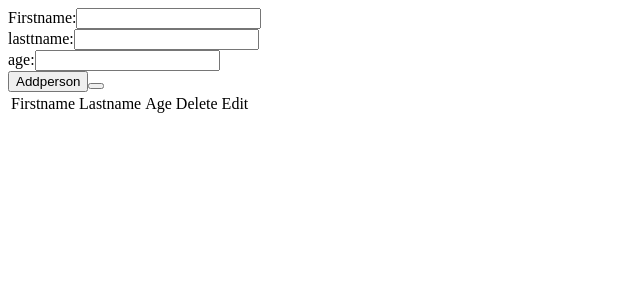
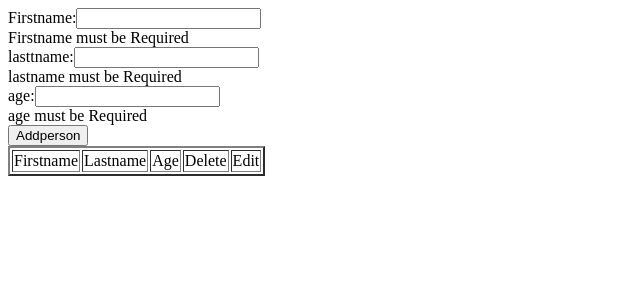
Before and after one commit to jagadeesh7089/todolist, an Angular app: page / in a window 1280 px wide. Shown: the top 300 px of the page, without its empty margins (0-640 px from the left). Built offline with nearby package versions, Linux system fonts and the light colour scheme.

Commit message:
form validators

```diff
--- a/src/app/forms/forms.component.html
+++ b/src/app/forms/forms.component.html
@@ -2,21 +2,24 @@
     <div>
         <label>Firstname:</label>
         <input type="text" formControlName="fname" >
+        <div *ngIf="personForm.controls['fname'].errors">Firstname must be Required</div>
     </div>
     <div>
         <label>lasttname:</label>
         <input type="text" formControlName="lname" >
+        <div *ngIf="personForm.controls['lname'].errors">lastname must be Required</div>
     </div>
     <div>
         <label>age:</label>
         <input type="text" formControlName="age" >
+        <div *ngIf="personForm.controls['age'].errors">age must be Required</div>
     </div>
-    <button (click)="add()">Addperson</button>
-    <button ></button>
+    <button (click)="add()" *ngIf="!upbtnstatus" >Addperson</button>
+    <button (click)="update()" *ngIf="upbtnstatus" >update</button>
 </div>
 
 
-<table>
+<table border="2px solid">
     <thead>
         <tr>
             <td>Firstname</td>
@@ -32,7 +35,7 @@
             <td>{{item.lname}}</td>
             <td>{{item.age}}</td>
             <td><button (click)="del(i)">Delete</button></td>
-            <td><button (click)="edit()">Edit</button></td>
+            <td><button (click)="edit(item,i)">Edit</button></td>
         </tr>
     </tbody>
 </table>
--- a/src/app/forms/forms.component.ts
+++ b/src/app/forms/forms.component.ts
@@ -1,6 +1,6 @@
 import { CommonModule } from '@angular/common';
 import { Component } from '@angular/core';
-import {FormBuilder, FormControl, FormGroup, FormsModule, ReactiveFormsModule} from '@angular/forms'
+import {FormBuilder, FormControl, FormGroup, FormsModule, ReactiveFormsModule, Validators,} from '@angular/forms'
 @Component({
   selector: 'app-forms',
   imports: [ReactiveFormsModule,CommonModule],
@@ -9,24 +9,48 @@ import {FormBuilder, FormControl, FormGroup, FormsModule, ReactiveFormsModule} f
 })
 export class FormsComponent {
 person:any=[];
+currentIndex:any
+upbtnstatus:boolean=false;
 personForm:FormGroup
  constructor( private fb:FormBuilder){
   this.personForm=this.fb.group({
-     fname:[''],
-     lname:[''],
-     age:['']
+     fname:['',Validators.required,Validators.minLength(4),Validators.maxLength(8)],
+     lname:['',Validators.required],
+     age:['',Validators.required,Validators.min(19),Validators.max(45)]
   });
+
+  console.log(this.personForm)
  }
 
    add(){
       this.person.push(this.personForm.value)
+      this.personForm.setValue({
+         fname:'',
+         lname:'',
+         age:''
+      })
+      console.log(this.personForm)
    }
 
    del(index:any){
+      this.person.splice(index,1)
+   }
+
+   edit(person:any,i:any){
+      this.upbtnstatus=true
+      this.personForm.setValue(person)
+      this.currentIndex=i
 
    }
-   edit(){
 
+   update(){
+      this.person[this.currentIndex]=this.personForm.value
+      this.upbtnstatus=false
+      this.personForm.setValue({
+         fname:'',
+         lname:'',
+         age:''
+      })
    }
 
 
```
Also changed, not shown: src/app/app.routes.ts (+1 -14 lines).
